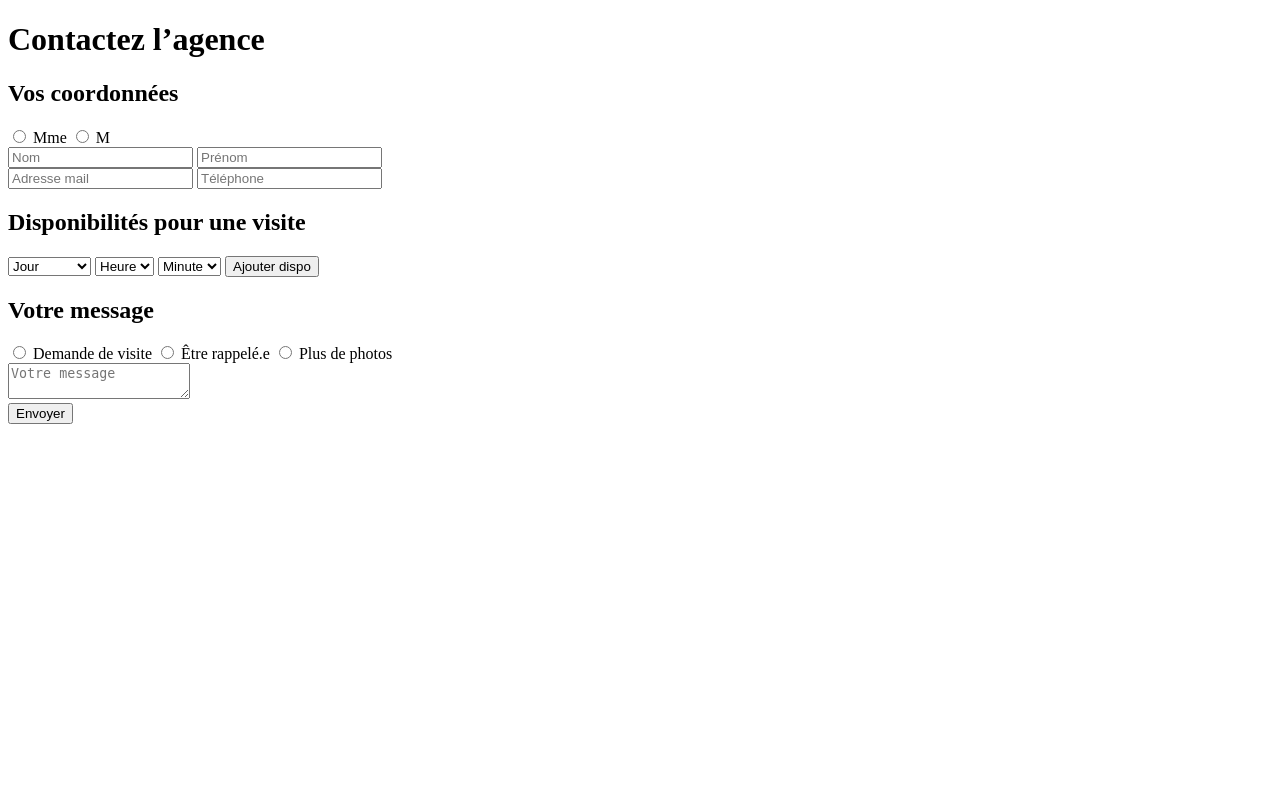
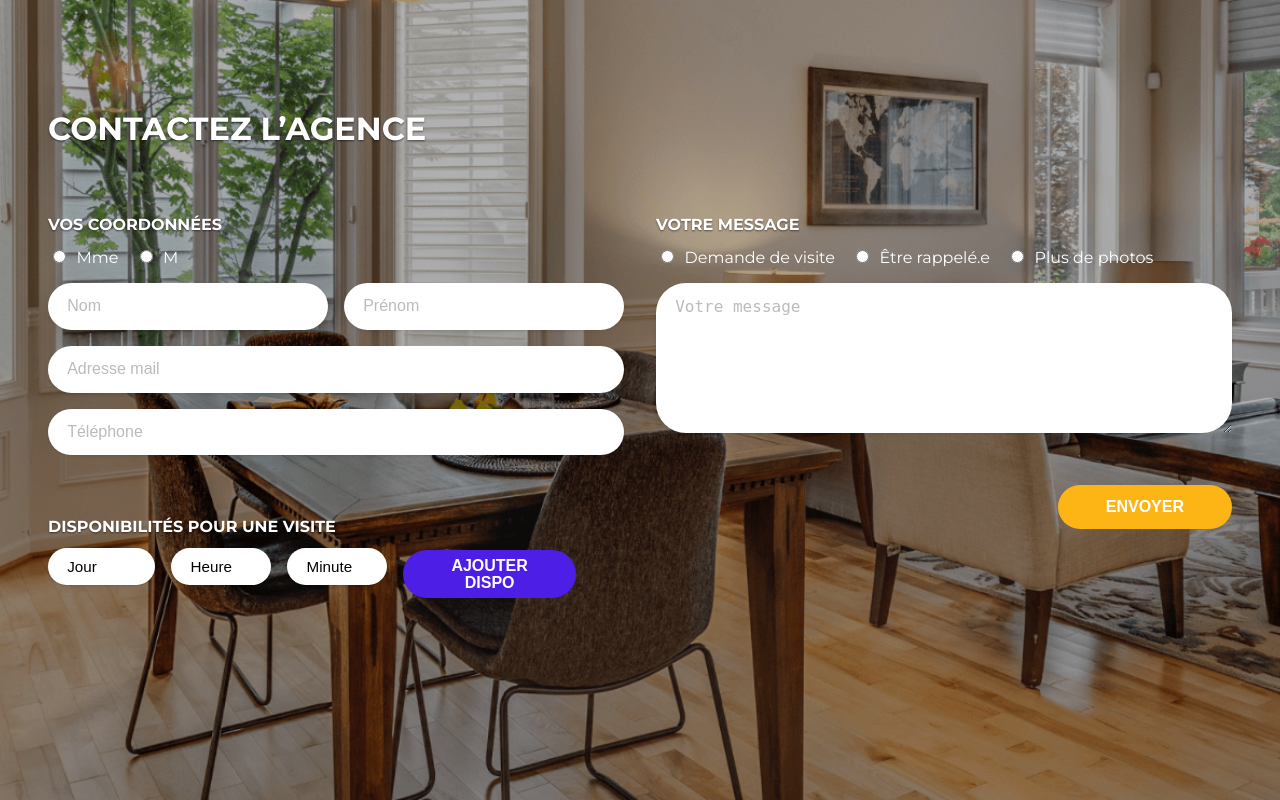
Before and after one commit to Jade-m22/majordhom_test, a PHP site: page / in a window 1280 px wide. Run offline with PHP 8.4, Linux system fonts and the light colour scheme.

Commit message:
clean and split css structure

```diff
--- /dev/null
+++ b/www/css/base.css
@@ -0,0 +1,26 @@
+body {
+  margin: 0;
+  font-family: 'Montserrat', sans-serif;
+  background: url('salon.png') no-repeat center fixed;
+  background-size: cover;
+}
+
+body::before {
+  content: "";
+  position: fixed;
+  inset: 0;
+  background-color: rgba(0, 0, 0, 0.3);
+  z-index: 0;
+}
+
+.form-container {
+  max-width: 1200px;
+  margin: 40px auto;
+  padding: 3rem;
+  border-radius: 30px;
+  display: flex;
+  flex-direction: column;
+  gap: 2rem;
+  position: relative;
+  z-index: 1;
+}
--- /dev/null
+++ b/www/css/form.css
@@ -0,0 +1,124 @@
+input[type="text"],
+input[type="email"],
+textarea,
+select {
+  width: 100%;
+  padding: 0.9rem 1.2rem;
+  border: none;
+  border-radius: 50px;
+  font-size: 1rem;
+  background-color: #fff;
+  box-sizing: border-box;
+  box-shadow: 0 1px 3px rgba(0, 0, 0, 0.1);
+  margin-bottom: 1rem;
+}
+
+textarea {
+  border-radius: 30px;
+  resize: vertical;
+  min-height: 150px;
+}
+
+input::placeholder,
+textarea::placeholder {
+  color: #bbb;
+}
+
+.field-group {
+  display: flex;
+  flex-wrap: wrap;
+  gap: 1rem;
+}
+
+.input-row {
+  display: flex;
+  gap: 1rem;
+}
+
+.input-row input {
+  flex: 1;
+  margin-bottom: 1rem;
+}
+
+.field-group.choices label {
+  color: #fff;
+  font-weight: normal;
+  margin-bottom: 1rem;
+}
+
+input[type="radio"] {
+  margin-right: 0.4rem;
+}
+
+.button {
+  border: none;
+  padding: 0.8rem 3rem;
+  font-weight: bold;
+  border-radius: 50px;
+  font-size: 1rem;
+  cursor: pointer;
+}
+
+.button-primary {
+  background-color: #fdb515;
+  color: white;
+  align-self: flex-end;
+}
+
+.button-secondary {
+  background-color: #4d1ee6;
+  color: #fff;
+  line-height: 1.1;
+  height: 48px;
+  text-align: center;
+  display: flex;
+  flex-direction: column;
+  justify-content: center;
+  white-space: normal;
+}
+
+.availability-row {
+  display: flex;
+  align-items: center;
+  gap: 1rem;
+  flex-wrap: nowrap;
+  margin-bottom: 1rem;
+}
+
+.availability-row select {
+  width: auto;
+  min-width: 100px;
+  padding: 0.6rem 1.2rem;
+  border-radius: 50px;
+  border: none;
+  background: white;
+  font-size: 0.95rem;
+  box-shadow: 0 1px 2px rgba(0, 0, 0, 0.1);
+  appearance: none;
+}
+
+.availability-list {
+  list-style: none;
+  padding: 0;
+  margin: 1rem 0 0;
+}
+
+.availability-list li {
+  display: flex;
+  justify-content: space-between;
+  align-items: center;
+  background: #e8e8e8;
+  border-radius: 30px;
+  padding: 0.6rem 1rem;
+  margin-bottom: 0.5rem;
+  font-size: 0.95rem;
+}
+
+.availability-list button {
+  background: none;
+  border: none;
+  font-size: 1.2rem;
+  color: #555;
+  margin-left: 1rem;
+  cursor: pointer;
+}
--- /dev/null
+++ b/www/css/layout.css
@@ -0,0 +1,15 @@
+.form-layout {
+  display: flex;
+  justify-content: space-between;
+  flex-wrap: wrap;
+  gap: 2rem;
+}
+
+.column-left,
+.column-right {
+  flex: 1;
+  min-width: 300px;
+  display: flex;
+  flex-direction: column;
+  gap: 2rem;
+}
--- /dev/null
+++ b/www/css/responsive.css
@@ -0,0 +1,18 @@
+@media (max-width: 768px) {
+  .form-layout {
+    flex-direction: column;
+  }
+
+  .button-primary {
+    width: 100%;
+    margin-top: 1rem;
+  }
+
+  .availability-row {
+    flex-wrap: wrap;
+  }
+
+  .button-secondary {
+    width: 100%;
+  }
+}
--- /dev/null
+++ b/www/css/style.css
@@ -0,0 +1,7 @@
+@import url('https://fonts.googleapis.com/css2?family=Montserrat:wght@400;600;700&display=swap');
+
+@import "base.css";
+@import "typography.css";
+@import "layout.css";
+@import "form.css";
+@import "responsive.css";
--- /dev/null
+++ b/www/css/typography.css
@@ -0,0 +1,15 @@
+h1, h2, .form-title {
+  text-transform: uppercase;
+  font-weight: bold;
+  color: #fff;
+  text-shadow: 0 1px 2px rgba(0, 0, 0, 0.5);
+}
+
+.form-title {
+  font-size: 2rem;
+}
+
+h2 {
+  font-size: 1rem;
+  margin-bottom: 0.8rem;
+}
--- a/www/index.php
+++ b/www/index.php
@@ -4,6 +4,7 @@
     <meta charset="UTF-8">
     <meta name="viewport" content="width=device-width, initial-scale=1.0">
     <meta http-equiv="X-UA-Compatible" content="ie=edge">
+    <link rel="stylesheet" href="css/style.css">
     <title>Formulaire de contact</title>
 </head>
 <body>
@@ -61,7 +62,7 @@
                             <option value="45">45</option>
                         </select>
 
-                        <button type="button" class="button button-secondary">Ajouter dispo</button>
+                        <button type="button" class="button button-secondary">AJOUTER <br>DISPO</button>
                     </div>
 
                     <ul class="availability-list"></ul>
@@ -81,7 +82,7 @@
                     <textarea name="message" placeholder="Votre message" required></textarea>
                 </section>
 
-                <button type="submit" class="button button-primary">Envoyer</button>
+                <button type="submit" class="button button-primary">ENVOYER</button>
             </div>
 
         </form>
```
Also changed, not shown: www/css/salon.png (renamed from public/salon.png).
